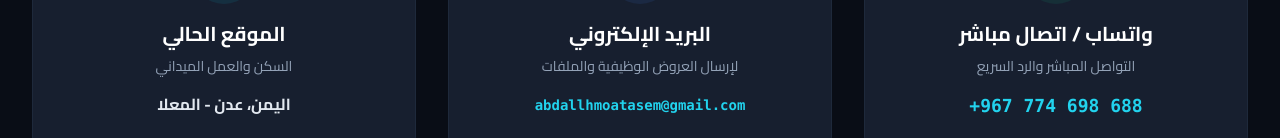
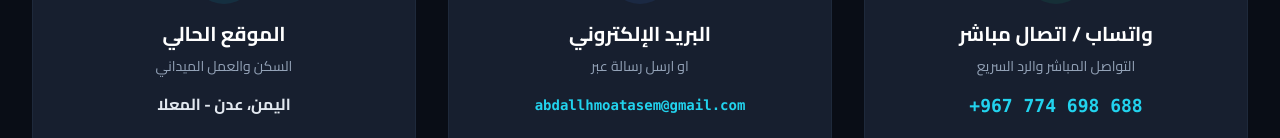
Before and after one commit to aboodmfz/CV, a plain HTML site: page index.html in a window 1280 px wide. Shown: the part 3789-3927 px from the top of the page. Drawn offline with nearby package versions, Linux system fonts and the light colour scheme.

Commit message:
Update index.html

```diff
--- a/index.html
+++ b/index.html
@@ -469,7 +469,7 @@
                         <i class="fas fa-envelope"></i>
                     </div>
                     <h3 class="text-xl font-bold text-white mb-2">البريد الإلكتروني</h3>
-                    <p class="text-slate-400 text-sm mb-4">لإرسال العروض الوظيفية والملفات</p>
+                    <p class="text-slate-400 text-sm mb-4">او ارسل رسالة عبر</p>
                     <span class="text-cyan-400 font-mono font-bold text-sm">abdallhmoatasem@gmail.com</span>
                 </a>
 
```
